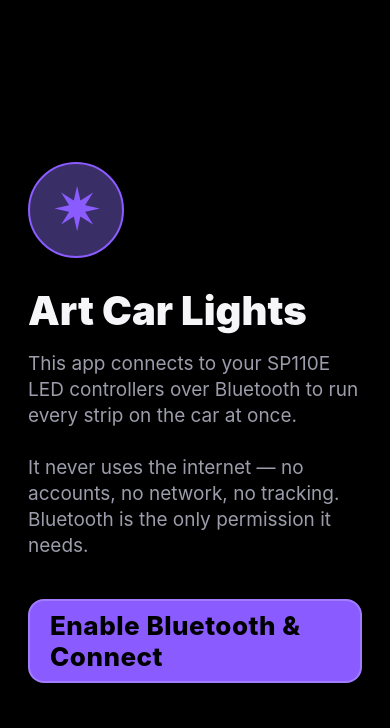
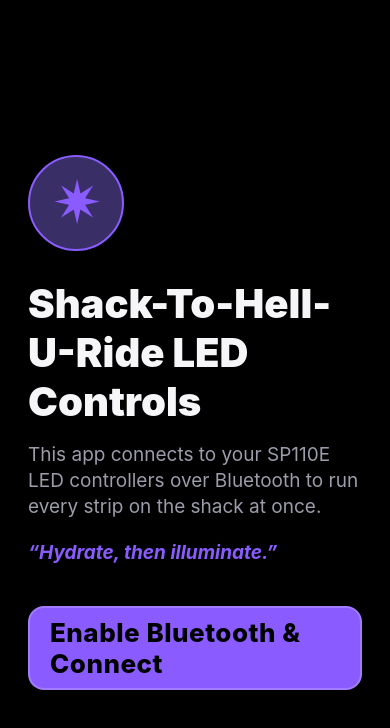
Before and after one commit to mac-sullivan/Light-App-for-Shak2HELLURIDE, a React Native app: screen / in a window 390 px wide. Shown: the top 728 px of the page. Built offline with nearby package versions, Linux system fonts and the light colour scheme.

Commit message:
Intro rebrand (Shack-To-Hell-U-Ride + random cheeky quote); remove color quick buttons; scenes appear in Effects with ♥; pre-made Hawty fire scene; fixed top-right status; tabs-only bottom bar; Reconnect moved to Devices

```diff
--- a/src/components/ControlPanel.tsx
+++ b/src/components/ControlPanel.tsx
@@ -5,6 +5,7 @@ import { size, theme } from '../theme';
 import { SEQUENCES, type RGB } from '../protocol';
 import { useLightManager } from '../hooks/useLightManager';
 import { useGroups } from '../hooks/useGroups';
+import { useScenes } from '../hooks/useScenes';
 import { useThrottledCallback } from '../util/throttle';
 import { BigButton } from './BigButton';
 import { SectionCard } from './SectionCard';
@@ -14,20 +15,13 @@ import { SelectionChips } from './SelectionChips';
 import { Groups } from './Groups';
 import { AdvancedSetup } from './AdvancedSetup';
 
-const QUICK: { name: string; rgb: RGB }[] = [
-  { name: 'Warm', rgb: { r: 255, g: 170, b: 90 } },
-  { name: 'Red', rgb: { r: 255, g: 0, b: 0 } },
-  { name: 'Green', rgb: { r: 0, g: 255, b: 0 } },
-  { name: 'Blue', rgb: { r: 0, g: 40, b: 255 } },
-];
-
 export function ControlPanel() {
   const { snapshot, manager } = useLightManager();
   const { groups, saveGroup, deleteGroup } = useGroups();
+  const { scenes, applyScene } = useScenes();
 
   const [tab, setTab] = useState<'color' | 'effects'>('color');
   const [color, setColor] = useState<RGB>({ r: 255, g: 60, b: 140 });
-  const [pickerKey, setPickerKey] = useState(0);
   const [brightness, setBrightness] = useState(200);
   const [effect, setEffect] = useState<number | undefined>(undefined);
   const [speed, setSpeed] = useState(180);
@@ -86,7 +80,6 @@ export function ControlPanel() {
       {tab === 'color' ? (
         <SectionCard title={`Color · ${targetLabel}`}>
           <ColorPicker
-            key={pickerKey}
             color={color}
             onChange={(c) => {
               setColor(c);
@@ -107,21 +100,6 @@ export function ControlPanel() {
             onSlidingComplete={(v) => manager.masterBrightness(v)}
             style={styles.slider}
           />
-          <View style={styles.quickRow}>
-            {QUICK.map((q) => (
-              <BigButton
-                key={q.name}
-                label={q.name}
-                onPress={() => {
-                  setColor(q.rgb);
-                  setPickerKey((k) => k + 1);
-                  manager.masterColor(q.rgb);
-                }}
-                small
-                style={styles.quick}
-              />
-            ))}
-          </View>
           <Text style={styles.sliderLabel}>Color order — tap until red looks red</Text>
           <View style={styles.quickRow}>
             {SEQUENCES.map((s, i) => (
@@ -137,6 +115,24 @@ export function ControlPanel() {
         </SectionCard>
       ) : (
         <SectionCard title={`Effects · ${targetLabel}`}>
+          {scenes.length > 0 ? (
+            <>
+              <Text style={styles.sliderLabel}>♥ Your scenes</Text>
+              <View style={styles.quickRow}>
+                {scenes.map((s) => (
+                  <BigButton
+                    key={s.id}
+                    label={`♥ ${s.name}`}
+                    onPress={() => applyScene(s)}
+                    small
+                    tone="accent"
+                    active
+                    style={styles.quick}
+                  />
+                ))}
+              </View>
+            </>
+          ) : null}
           <EffectPad
             selected={effect}
             showAll={showAllEffects}
@@ -202,7 +198,7 @@ export function ControlPanel() {
 
 const styles = StyleSheet.create({
   screen: { flex: 1, backgroundColor: theme.bg },
-  content: { padding: size.gap, paddingBottom: 48 },
+  content: { paddingHorizontal: size.gap, paddingTop: 54, paddingBottom: 48 },
   rowGap: { flexDirection: 'row', gap: size.gap, marginBottom: size.gap },
   flex: { flex: 1 },
   slider: { width: '100%', height: 56 },
--- a/src/components/DevicesPanel.tsx
+++ b/src/components/DevicesPanel.tsx
@@ -17,6 +17,13 @@ export function DevicesPanel() {
 
   return (
     <ScrollView style={styles.screen} contentContainerStyle={styles.content} keyboardShouldPersistTaps="handled">
+      <BigButton
+        label={`↻  Reconnect all  ·  ${connected}/${total}`}
+        onPress={() => manager.reconnectAll()}
+        tone="accent"
+        style={styles.reconnect}
+      />
+
       {/* Find + add the real lights */}
       <SectionCard title="Add lights (nearby)">
         <Nearby
@@ -77,7 +84,8 @@ export function DevicesPanel() {
 
 const styles = StyleSheet.create({
   screen: { flex: 1, backgroundColor: theme.bg },
-  content: { padding: size.gap, paddingBottom: 48 },
+  content: { paddingHorizontal: size.gap, paddingTop: 54, paddingBottom: 48 },
+  reconnect: { marginBottom: size.gap },
   header: { flexDirection: 'row', alignItems: 'center', justifyContent: 'space-between', marginBottom: 4 },
   hint: { color: theme.textDim, fontSize: size.fontSm, flex: 1 },
   editBtn: { minWidth: 96 },
--- a/src/components/HomeScreen.tsx
+++ b/src/components/HomeScreen.tsx
@@ -1,5 +1,5 @@
 import React, { useMemo, useState } from 'react';
-import { Pressable, StyleSheet, Text, View } from 'react-native';
+import { StyleSheet, Text, View } from 'react-native';
 import { size, theme } from '../theme';
 import { useLightManager } from '../hooks/useLightManager';
 import { BigButton } from './BigButton';
@@ -10,7 +10,7 @@ import { DevicesPanel } from './DevicesPanel';
 type Tab = 'control' | 'scenes' | 'devices';
 
 export function HomeScreen() {
-  const { snapshot, manager } = useLightManager();
+  const { snapshot } = useLightManager();
   const [tab, setTab] = useState<Tab>('control');
 
   const connected = snapshot.devices.filter((d) => d.state === 'connected').length;
@@ -29,76 +29,53 @@ export function HomeScreen() {
         {tab === 'control' ? <ControlPanel /> : tab === 'scenes' ? <ScenesPanel /> : <DevicesPanel />}
       </View>
 
-      {/* Compact bottom bar: status dot + count, reconnect icon, tabs */}
-      <View style={styles.bar}>
-        <View style={styles.statusRow}>
+      {/* Fixed status pill, always pinned to the top-right corner */}
+      <View style={styles.statusPill} pointerEvents="none">
         <View style={[styles.pill, { borderColor: summaryColor }]}>
           <View style={[styles.dot, { backgroundColor: summaryColor }]} />
           <Text style={[styles.count, { color: summaryColor }]}>
             {connected}/{total}
           </Text>
+          {snapshot.scanning ? <Text style={styles.scan}>⟳</Text> : null}
         </View>
-          <Pressable
-            onPress={() => manager.reconnectAll()}
-            hitSlop={8}
-            style={({ pressed }) => [styles.reconnect, { opacity: pressed ? 0.7 : 1 }]}
-          >
-            <Text style={styles.reconnectIcon}>↻</Text>
-          </Pressable>
-          {snapshot.scanning ? <Text style={styles.scanning}>scanning…</Text> : null}
       </View>
 
+      {/* Bottom tabs */}
       <View style={styles.tabs}>
-          <Tab label="Control" active={tab === 'control'} onPress={() => setTab('control')} />
-          <Tab label="Scenes" active={tab === 'scenes'} onPress={() => setTab('scenes')} />
-          <Tab label="Devices" active={tab === 'devices'} onPress={() => setTab('devices')} />
-        </View>
+        <BigButton label="Control" active={tab === 'control'} onPress={() => setTab('control')} tone="accent" small style={styles.flex} />
+        <BigButton label="Scenes" active={tab === 'scenes'} onPress={() => setTab('scenes')} tone="accent" small style={styles.flex} />
+        <BigButton label="Devices" active={tab === 'devices'} onPress={() => setTab('devices')} tone="accent" small style={styles.flex} />
       </View>
     </View>
   );
 }
 
-function Tab({ label, active, onPress }: { label: string; active: boolean; onPress: () => void }) {
-  return <BigButton label={label} active={active} onPress={onPress} tone="accent" small style={styles.flex} />;
-}
-
 const styles = StyleSheet.create({
   root: { flex: 1, backgroundColor: theme.bg },
   body: { flex: 1 },
-  bar: {
-    borderTopWidth: 1,
-    borderTopColor: theme.border,
-    backgroundColor: theme.surface,
-    paddingHorizontal: size.gap,
-    paddingTop: 8,
-    paddingBottom: 6,
-    gap: 8,
-  },
-  statusRow: { flexDirection: 'row', gap: 10, alignItems: 'center' },
+  statusPill: { position: 'absolute', top: 6, right: size.gap, zIndex: 10 },
   pill: {
     flexDirection: 'row',
     alignItems: 'center',
     gap: 8,
     borderWidth: 2,
-    borderRadius: 22,
-    backgroundColor: theme.surfaceAlt,
-    paddingHorizontal: 14,
-    height: 44,
+    borderRadius: 20,
+    backgroundColor: theme.surface,
+    paddingHorizontal: 12,
+    height: 40,
   },
-  dot: { width: 14, height: 14, borderRadius: 7 },
+  dot: { width: 12, height: 12, borderRadius: 6 },
   count: { fontSize: size.fontMd, fontWeight: '900' },
-  reconnect: {
-    width: 44,
-    height: 44,
-    borderRadius: 12,
-    backgroundColor: theme.surfaceHi,
-    borderWidth: 2,
-    borderColor: theme.border,
-    alignItems: 'center',
-    justifyContent: 'center',
+  scan: { color: theme.warn, fontSize: 15, fontWeight: '900' },
+  tabs: {
+    flexDirection: 'row',
+    gap: size.gap,
+    paddingHorizontal: size.gap,
+    paddingTop: 8,
+    paddingBottom: 6,
+    borderTopWidth: 1,
+    borderTopColor: theme.border,
+    backgroundColor: theme.surface,
   },
-  reconnectIcon: { color: theme.text, fontSize: 24, fontWeight: '900', marginTop: -2 },
-  scanning: { color: theme.warn, fontSize: size.fontSm, fontWeight: '700', marginLeft: 'auto' },
-  tabs: { flexDirection: 'row', gap: size.gap },
   flex: { flex: 1 },
 });
--- a/src/components/PermissionGate.tsx
+++ b/src/components/PermissionGate.tsx
@@ -1,13 +1,33 @@
-import React from 'react';
+import React, { useMemo } from 'react';
 import { Linking, StyleSheet, Text, View } from 'react-native';
 import { size, theme } from '../theme';
 import { BigButton } from './BigButton';
 import type { BtState } from '../ble/types';
 
+// A random one drops onto the intro each launch. Fun, kind, a little cheeky.
+const QUOTES = [
+  'Warning: may cause spontaneous dance parties.',
+  'Consent is sexy. So are your LEDs.',
+  'If the shack’s rockin’… crank the brightness.',
+  'Dust happens. Sparkle anyway.',
+  'Hydrate, then illuminate.',
+  'Leave no trace, leave lots of glow.',
+  'Radical self-expression, now in RGB.',
+  'You look fantastic in ultraviolet.',
+  'Some like it hot. Try the Hawty scene. 🔥',
+  'Bright lights, questionable decisions.',
+  'Turn it up until the neighbors send friend requests.',
+  'Slaps harder than a dust storm.',
+  'Be the light you want to see on the playa.',
+  'Your aura is showing. It’s gorgeous.',
+  'Trust the dust. Trust the funk.',
+  'Come for the lights, stay for the shenanigans.',
+];
+
 /**
  * Shown before the main UI. Explains why we need Bluetooth (no modals), then
  * lets the user start — which lazily creates the BleManager and triggers the
- * iOS permission prompt. Also handles the not-authorized / radio-off states
+ * OS permission prompt. Also handles the not-authorized / radio-off states
  * inline (never a blocking dialog).
  */
 export function PermissionGate({
@@ -21,15 +41,16 @@ export function PermissionGate({
   onStart: () => void;
   children: React.ReactNode;
 }) {
+  const quote = useMemo(() => QUOTES[Math.floor(Math.random() * QUOTES.length)]!, []);
+
   // Once we're started and the radio is on, show the app.
   if (started && bt === 'PoweredOn') return <>{children}</>;
 
-  // Started but blocked -> explain inline.
   if (started && bt === 'Unauthorized') {
     return (
       <Gate
         title="Bluetooth is blocked"
-        body="Enable Bluetooth for this app in iOS Settings so it can reach the LED controllers."
+        body="Enable Bluetooth for this app in Settings so it can reach the LED controllers."
         button="Open Settings"
         onPress={() => Linking.openSettings()}
       />
@@ -39,7 +60,7 @@ export function PermissionGate({
     return (
       <Gate
         title="Bluetooth is off"
-        body="Turn on Bluetooth (Control Center or Settings) to connect to the art car lights."
+        body="Turn on Bluetooth (Control Center or Settings) to connect to the shack lights."
         button="Open Settings"
         onPress={() => Linking.openSettings()}
       />
@@ -52,10 +73,9 @@ export function PermissionGate({
   // Not started yet -> rationale + start button.
   return (
     <Gate
-      title="Art Car Lights"
-      body={
-        'This app connects to your SP110E LED controllers over Bluetooth to run every strip on the car at once.\n\nIt never uses the internet — no accounts, no network, no tracking. Bluetooth is the only permission it needs.'
-      }
+      title="Shack-To-Hell-U-Ride LED Controls"
+      body="This app connects to your SP110E LED controllers over Bluetooth to run every strip on the shack at once."
+      quote={quote}
       button="Enable Bluetooth & Connect"
       onPress={onStart}
     />
@@ -65,11 +85,13 @@ export function PermissionGate({
 function Gate({
   title,
   body,
+  quote,
   button,
   onPress,
 }: {
   title: string;
   body: string;
+  quote?: string;
   button?: string;
   onPress?: () => void;
 }) {
@@ -80,6 +102,7 @@ function Gate({
       </View>
       <Text style={styles.title}>{title}</Text>
       <Text style={styles.body}>{body}</Text>
+      {quote ? <Text style={styles.quote}>“{quote}”</Text> : null}
       {button && onPress ? (
         <BigButton label={button} onPress={onPress} tone="accent" active style={styles.btn} />
       ) : null}
@@ -102,6 +125,14 @@ const styles = StyleSheet.create({
   },
   badgeText: { color: theme.accent, fontSize: 48, fontWeight: '900' },
   title: { color: theme.text, fontSize: size.fontXl, fontWeight: '900', marginBottom: 16 },
-  body: { color: theme.textDim, fontSize: size.fontMd, lineHeight: 26, marginBottom: 32 },
+  body: { color: theme.textDim, fontSize: size.fontMd, lineHeight: 26, marginBottom: 20 },
+  quote: {
+    color: theme.accent,
+    fontSize: size.fontMd,
+    fontStyle: 'italic',
+    fontWeight: '700',
+    lineHeight: 26,
+    marginBottom: 32,
+  },
   btn: { marginTop: 8 },
 });
--- a/src/components/ScenesPanel.tsx
+++ b/src/components/ScenesPanel.tsx
@@ -72,7 +72,7 @@ export function ScenesPanel() {
 
 const styles = StyleSheet.create({
   screen: { flex: 1, backgroundColor: theme.bg },
-  content: { padding: size.gap, paddingBottom: 48 },
+  content: { paddingHorizontal: size.gap, paddingTop: 54, paddingBottom: 48 },
   title: { color: theme.text, fontSize: size.fontLg, fontWeight: '900' },
   sub: { color: theme.textDim, fontSize: size.fontSm, marginTop: 4, marginBottom: 16 },
   saveRow: { flexDirection: 'row', gap: 12, alignItems: 'center', marginBottom: 20 },
--- a/src/hooks/useScenes.ts
+++ b/src/hooks/useScenes.ts
@@ -28,7 +28,8 @@ export function useScenes() {
   };
 
   const applyScene = (scene: Scene) => {
-    void lightManager.applyStates(scene.states);
+    if (scene.uniform) void lightManager.applyUniform(scene.uniform);
+    else void lightManager.applyStates(scene.states);
   };
 
   const deleteScene = (id: string) => {
--- a/src/storage.ts
+++ b/src/storage.ts
@@ -50,23 +50,45 @@ export async function saveDeviceDefs(defs: DeviceDef[]): Promise<void> {
   }
 }
 
-/** A saved whole-car look: each strip name -> its light state. */
+/**
+ * A saved whole-car look. `states` maps each strip name -> its light state.
+ * `uniform`, if set, applies one state to EVERY connected strip (used by
+ * pre-made scenes that don't know your device names yet).
+ */
 export interface Scene {
   id: string;
   name: string;
   states: Record<string, LightState>;
+  uniform?: LightState;
 }
+
+// A pre-made scene for testing: a warm orange/red fire animation on all strips.
+export const DEFAULT_SCENES: Scene[] = [
+  {
+    id: 'scene-hawty',
+    name: 'Hawty 🔥',
+    states: {},
+    uniform: {
+      power: true,
+      mode: 'effect',
+      color: { r: 255, g: 40, b: 0 }, // base warm ember for monochrome fire effects
+      effect: 40, // "Lava Flow" — a fire-family animation
+      brightness: 255,
+      speed: 200,
+    },
+  },
+];
 
 export async function loadScenes(): Promise<Scene[]> {
   try {
     const raw = await AsyncStorage.getItem(SCENES_KEY);
-    if (!raw) return [];
+    if (raw === null) return [...DEFAULT_SCENES];
     const parsed = JSON.parse(raw);
     if (Array.isArray(parsed)) return parsed as Scene[];
   } catch {
     // ignore
   }
-  return [];
+  return [...DEFAULT_SCENES];
 }
 
 export async function saveScenes(scenes: Scene[]): Promise<void> {
```
Also changed, not shown: src/ble/LightManager.ts (+11 -0 lines). Lines whose indentation alone changed are shown as unchanged.
